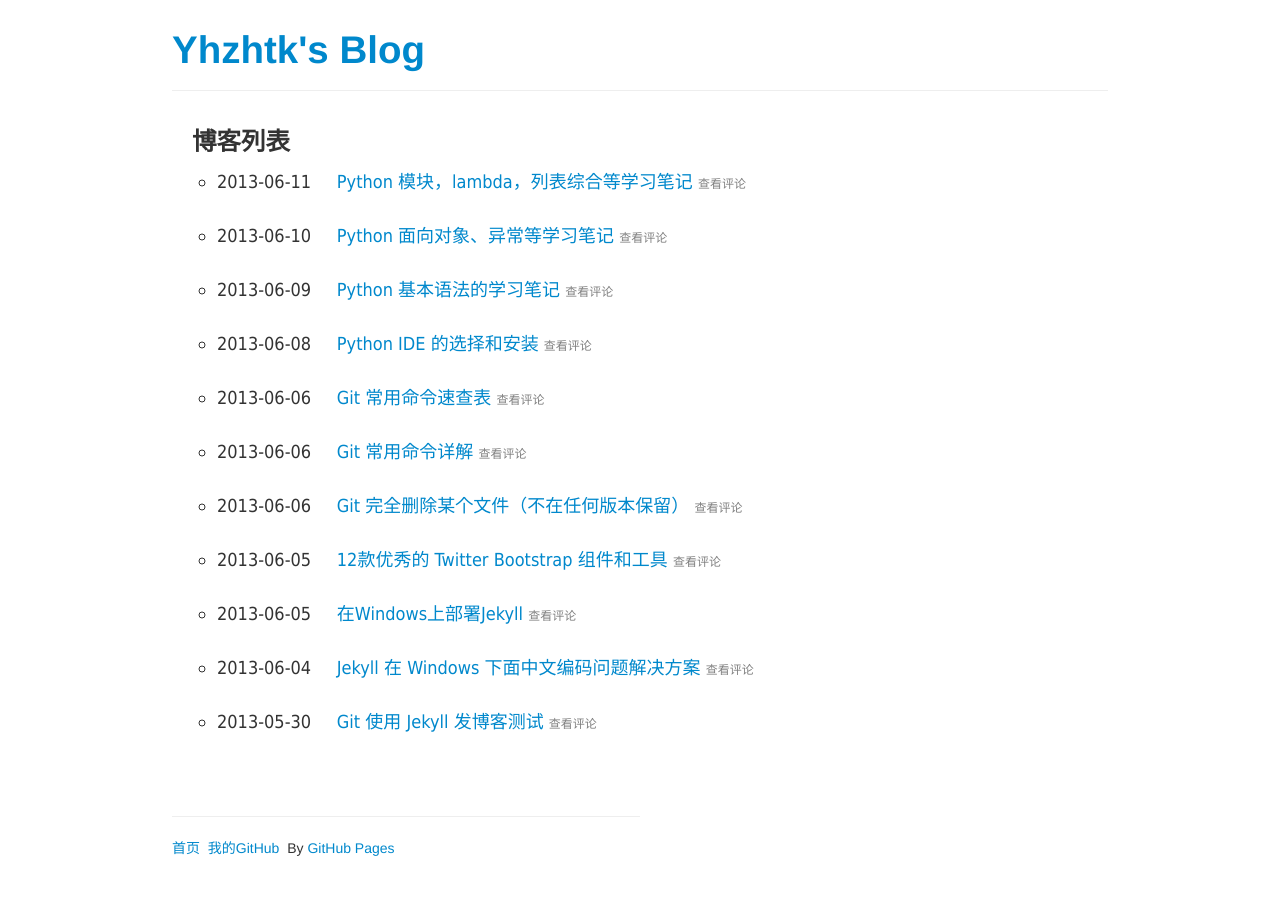
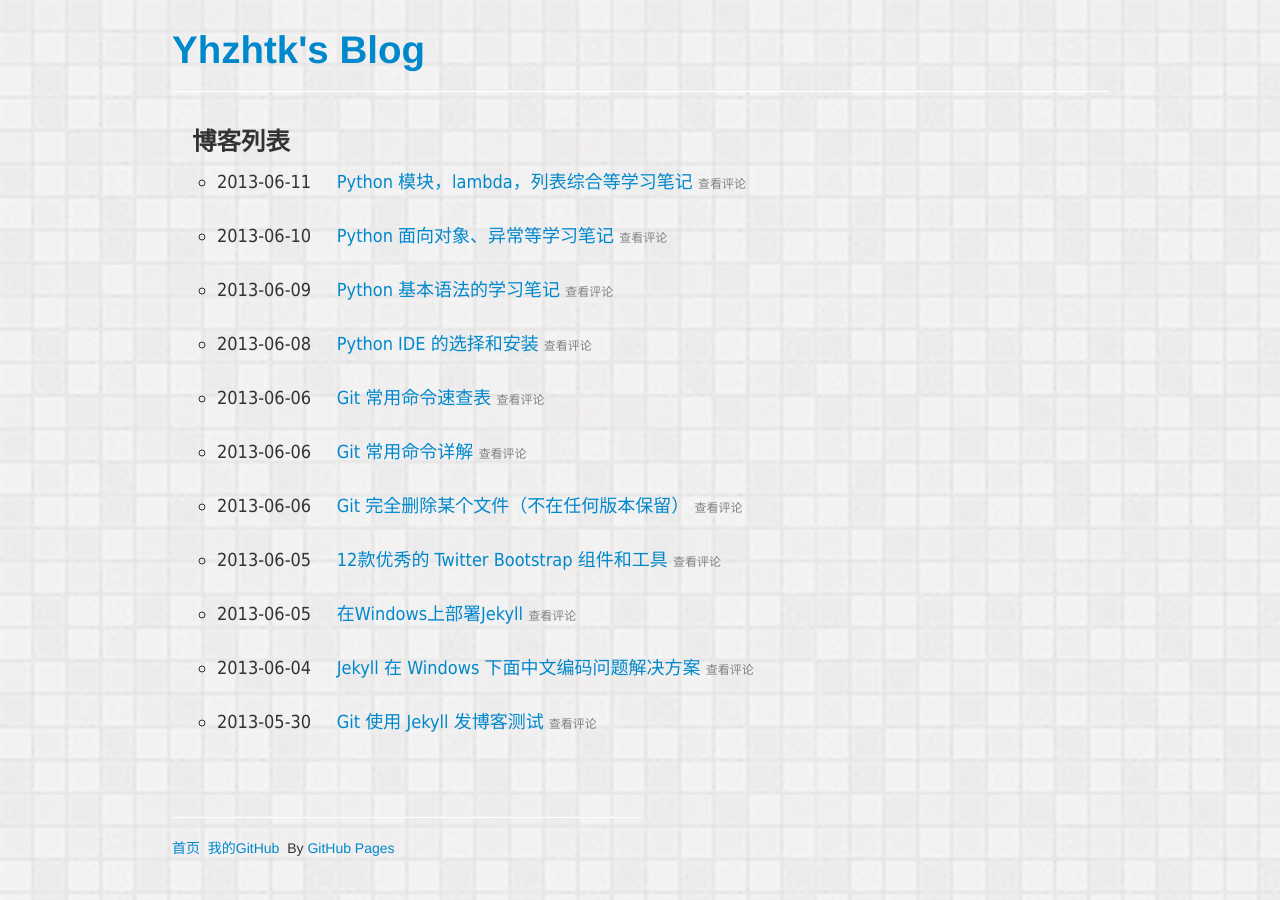
Before and after one commit to Yhzhtk/yhzhtk.github.io, a Jekyll site: the page built from index.html, in a window 1280 px wide. Built offline with Jekyll 4.4.1, drawn with Linux system fonts in a browser that asks for light colours; comment, search, counter and statistics services are not loaded.

Commit message:
add background

```diff
--- a/_layouts/default.html
+++ b/_layouts/default.html
@@ -1,8 +1,7 @@
-<!DOCTYPE html>
 <html>
 　　<head>
+		<link href="{{ site.baseurl }}/favicon-16.ico" rel="shortcut icon">
 　　	<meta http-equiv="content-type" content="text/html; charset=utf-8">
-		<link rel='shortcut icon' type='image/x-icon' href='{{ site.baseurl }}/icon-16.png' />
 		<link href="{{ site.baseurl }}/bootstrap/css/bootstrap.css" rel="stylesheet">
 		<link href="{{ site.baseurl }}/bootstrap/css/bootstrap-responsive.css" rel="stylesheet">
 		<script>
@@ -15,7 +14,7 @@
 		</script>
 　　　　<title>{{ page.title }}</title>
 　　</head>
-    <body>
+    <body style="background-image : url({{ site.baseurl }}/images/bg.jpg);">
 		 <div class="container">
 			<div class="site">
 				<div style="width:80%;margin:0px auto;">
```
Also changed, not shown: favicon-16.ico (renamed from favicon-small.ico), favicon-16.png (renamed from icon-16.png), images/bg-b.jpg (added), images/bg.jpg (added), 1 other file.
